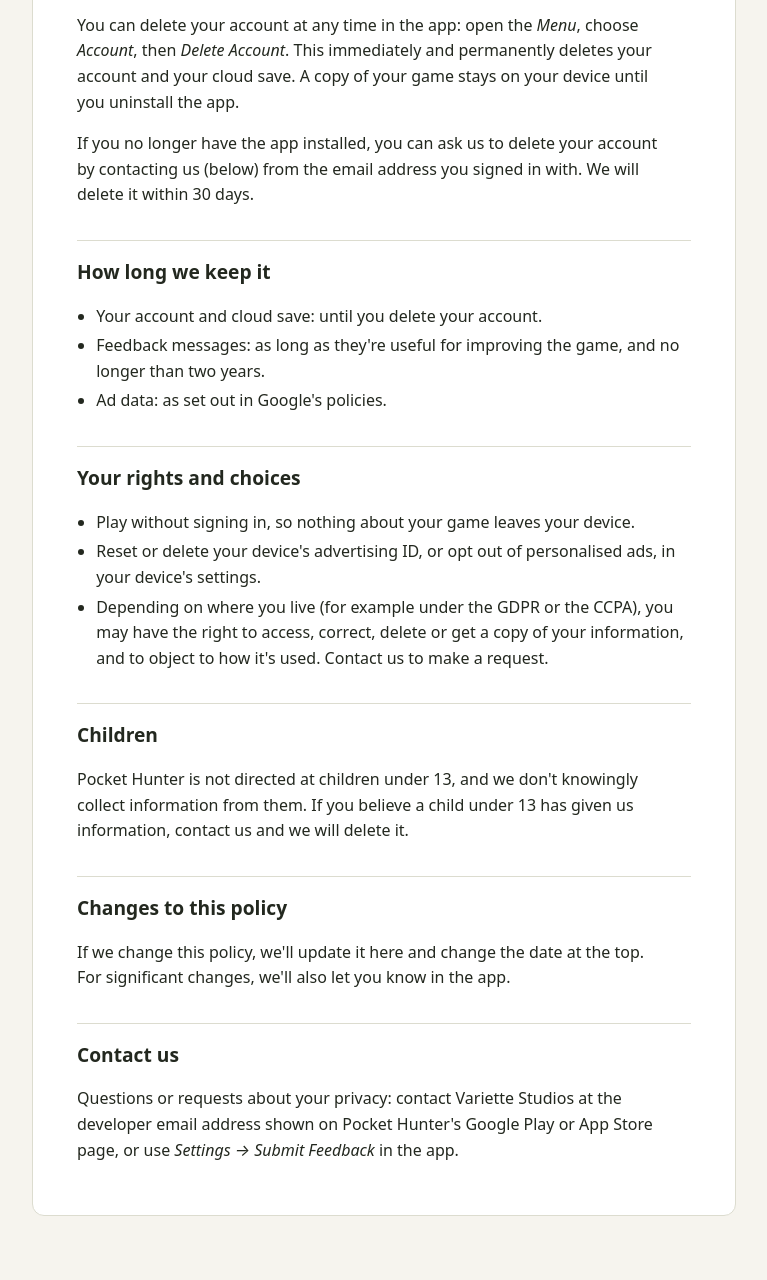
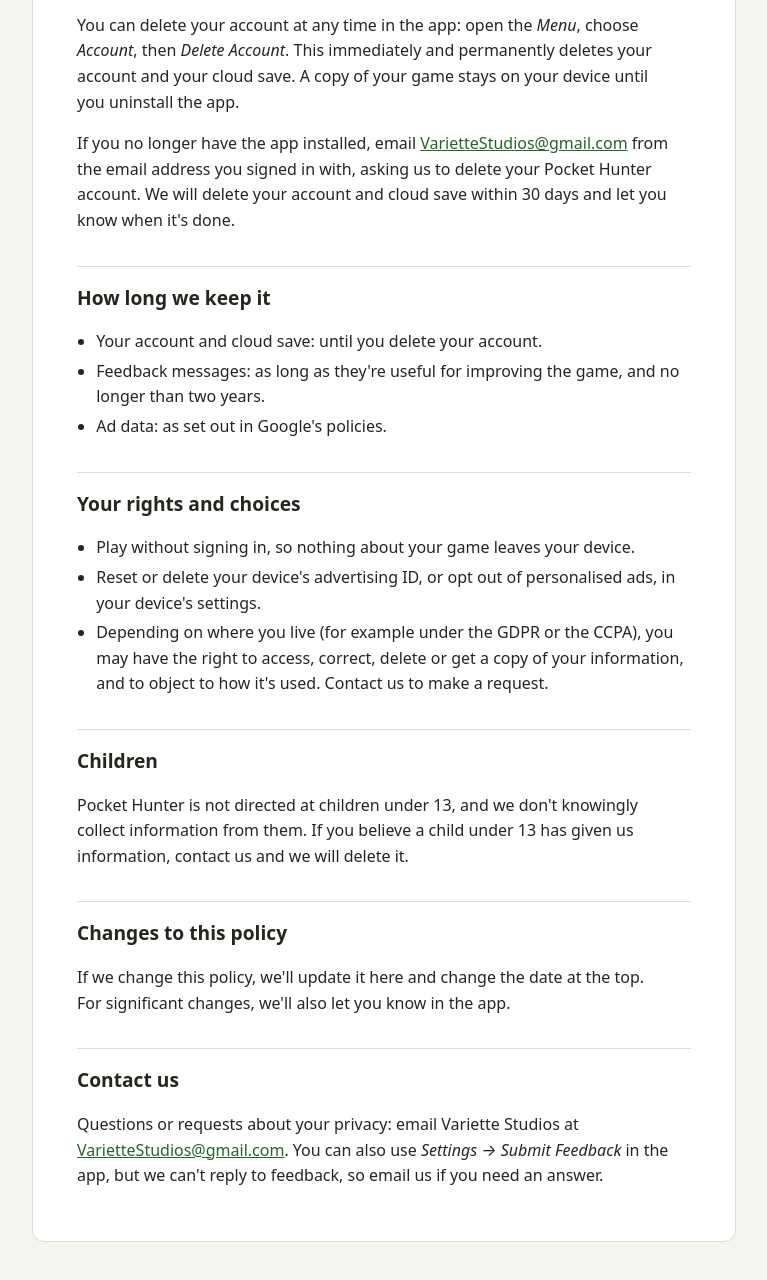
Before and after one commit to Variette-Studios/variette-studios.github.io, a plain HTML site: page pocket-hunter/privacy.html in a window 1280 px wide. Shown: the part 2485-3765 px from the top of the page, without its empty margins (256-1023 px from the left). Drawn offline with Linux system fonts and the light colour scheme.

Commit message:
Privacy policy: studio contact email for questions and deletion requests
Co-Authored-By: Claude Opus 5.5 <noreply@anthropic.com>
Claude-Session: https://claude.ai/code/session_01SBD8k6fNuiYxY9JLG9nkkr

```diff
--- a/pocket-hunter/privacy.html
+++ b/pocket-hunter/privacy.html
@@ -154,8 +154,9 @@
     game stays on your device until you uninstall the app.
   </p>
   <p>
-    If you no longer have the app installed, you can ask us to delete your account by contacting us (below) from the
-    email address you signed in with. We will delete it within 30 days.
+    If you no longer have the app installed, email <a href="mailto:VarietteStudios@gmail.com">VarietteStudios@gmail.com</a>
+    from the email address you signed in with, asking us to delete your Pocket Hunter account. We will delete your account
+    and cloud save within 30 days and let you know when it's done.
   </p>
 
   <h2>How long we keep it</h2>
@@ -187,8 +188,9 @@
 
   <h2>Contact us</h2>
   <p>
-    Questions or requests about your privacy: contact Variette Studios at the developer email address shown on Pocket
-    Hunter's Google Play or App Store page, or use <em>Settings → Submit Feedback</em> in the app.
+    Questions or requests about your privacy: email Variette Studios at
+    <a href="mailto:VarietteStudios@gmail.com">VarietteStudios@gmail.com</a>. You can also use
+    <em>Settings → Submit Feedback</em> in the app, but we can't reply to feedback, so email us if you need an answer.
   </p>
 </main>
 </body>
```
